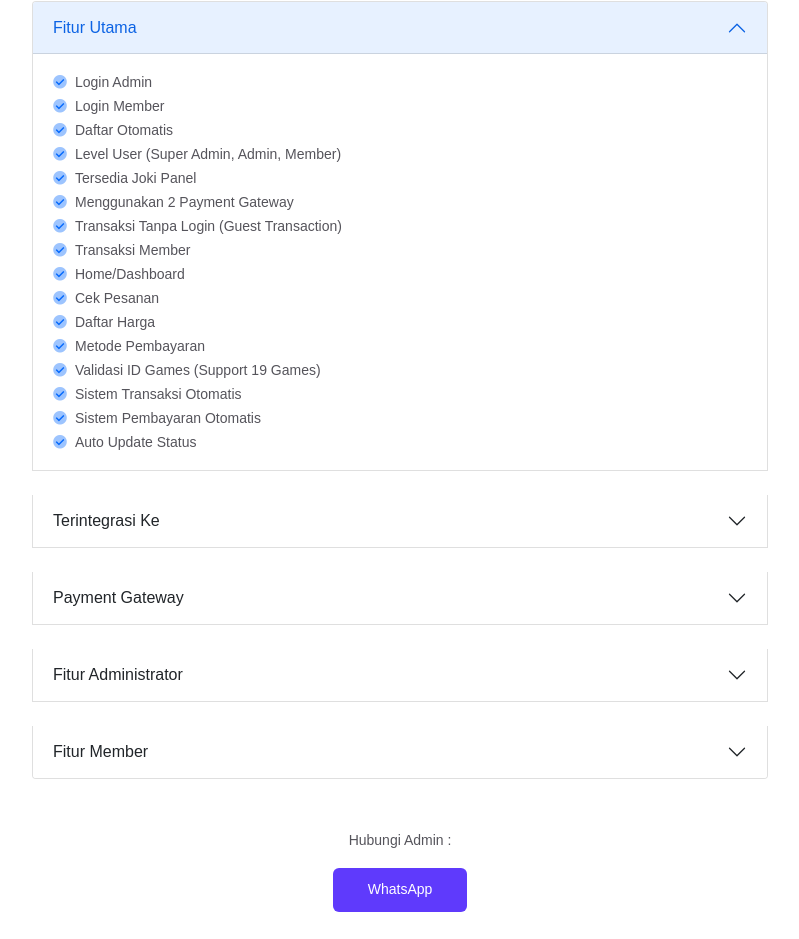
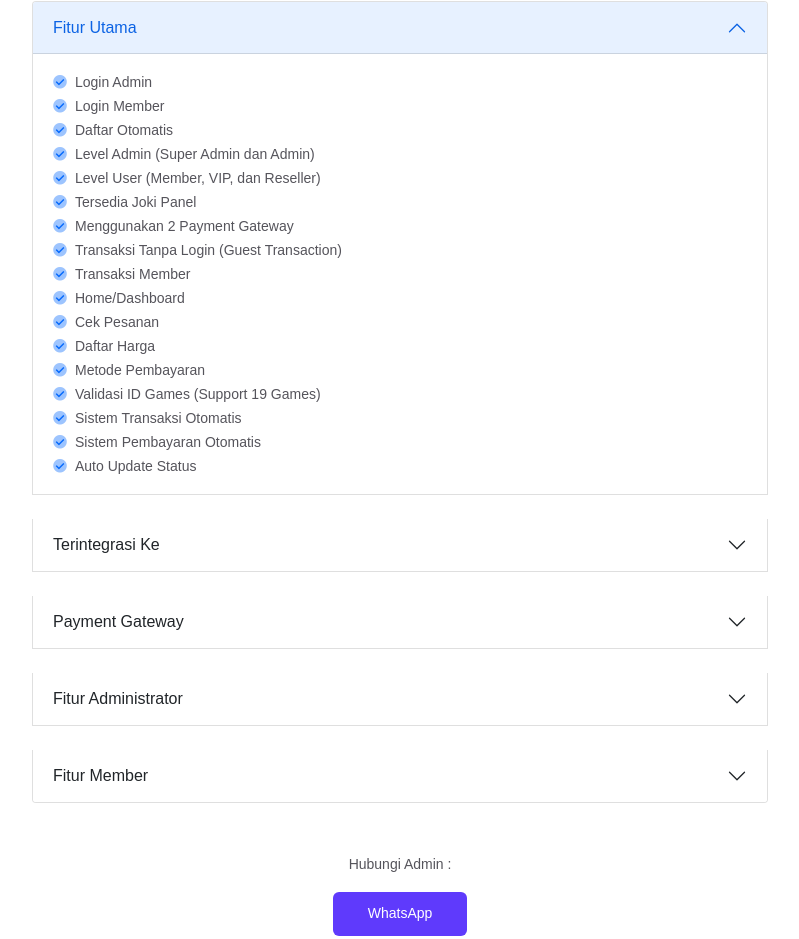
Before and after one commit to adriansahdotnet/kiosweb, a Next.js app: page /cgames-v2 in a window 1280 px wide. Shown: the part 1419-2358 px from the top of the page, without its empty margins (240-1039 px from the left). Built offline with nearby package versions, Linux system fonts and the light colour scheme; no server answers; a web font is replaced by a local one.

Commit message:
edit cgames v2

```diff
--- a/src/components/cgames-v2/ProductDetailsArea.js
+++ b/src/components/cgames-v2/ProductDetailsArea.js
@@ -249,7 +249,11 @@ const ProductDetailsArea = () => {
                           </li>
                           <li>
                             <i className="fad fa-check-circle text-primary me-2"></i>
-                            Level User (Super Admin, Admin, Member)
+                            Level Admin (Super Admin dan Admin)
+                          </li>
+                          <li>
+                            <i className="fad fa-check-circle text-primary me-2"></i>
+                            Level User (Member, VIP, dan Reseller)
                           </li>
                           <li>
                             <i className="fad fa-check-circle text-primary me-2"></i>
@@ -358,6 +362,10 @@ const ProductDetailsArea = () => {
                           </li>
                           <li>
                             <i className="fad fa-check-circle text-primary me-2"></i>
+                            Konfigurasi Pop Up (Data, Tambah, Hapus)
+                          </li>
+                          <li>
+                            <i className="fad fa-check-circle text-primary me-2"></i>
                             Konfigurasi DigiFlazz
                           </li>
                           <li>
@@ -375,6 +383,10 @@ const ProductDetailsArea = () => {
                           <li>
                             <i className="fad fa-check-circle text-primary me-2"></i>
                             Kelola Cekmutasi.co.id
+                          </li>
+                          <li>
+                            <i className="fad fa-check-circle text-primary me-2"></i>
+                            Kelola WhatsApp Gateway (Fonnte)
                           </li>
                           <li>
                             <i className="fad fa-check-circle text-primary me-2"></i>
```
